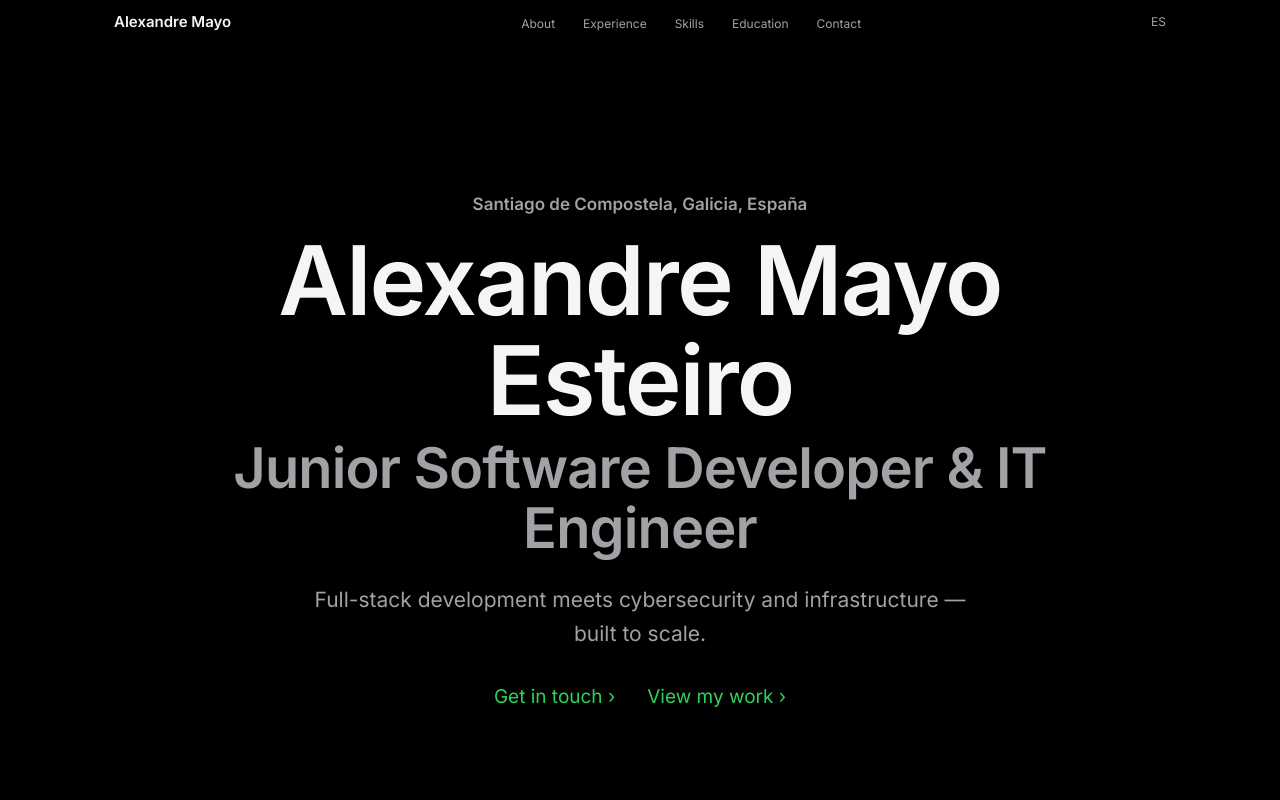
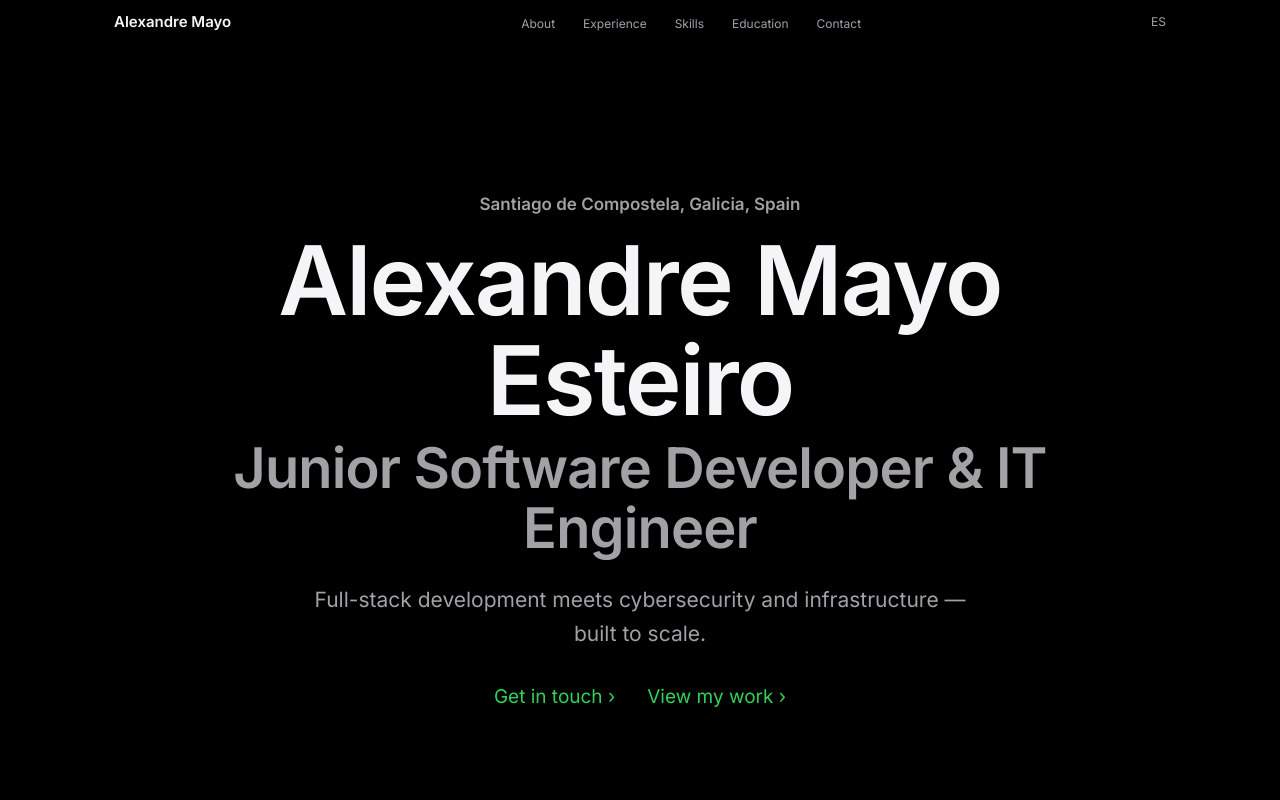
Before and after one commit to IsNotTheReal/me, a Next.js app: page /en in a window 1280 px wide. Shown: the top 800 px of the page. Built offline with nearby package versions, Linux system fonts and the light colour scheme.

Commit message:
Fixed issues

```diff
--- a/components/sections/Hero.tsx
+++ b/components/sections/Hero.tsx
@@ -9,7 +9,7 @@ export default function Hero({ profile, locale }: { profile: Profile; locale: Lo
     <section id="hero" className="relative bg-black">
       <div className="max-w-[980px] mx-auto px-6 pt-40 sm:pt-48 pb-24 text-center">
         {/* Eyebrow — Apple always names the "product line" above the headline */}
-        <p className="eyebrow">{profile.location}</p>
+        <p className="eyebrow">{pick(profile.location, locale)}</p>
 
         {/* The headline — this IS the design. No icon, no terminal, no gimmick. */}
         <h1 className="font-sf text-hero font-semibold text-gray1">
--- a/data/profile.ts
+++ b/data/profile.ts
@@ -14,7 +14,10 @@ export const profile: Profile = {
     en: 'Junior Software Developer specialising in cybersecurity and IT infrastructure. My background spans full-stack web development, systems administration, and international experience in Dublin. I combine hands-on technical depth with continuous learning and a drive to build systems that are both reliable and secure.',
     es: 'Desarrollador de Software Junior especializado en Ciberseguridad e Infraestructura IT. Trayectoria que combina desarrollo de aplicaciones con administración de sistemas y redes, con experiencia internacional consolidada en Dublín. Aprendizaje continuo, adaptación a entornos tecnológicos dinámicos y enfoque orientado a la resolución de problemas.',
   },
-  location: 'Santiago de Compostela, Galicia, España',
+  location: {
+    en: 'Santiago de Compostela, Galicia, Spain',
+    es: 'Santiago de Compostela, Galicia, España',
+  },
   email: 'contact@alexandremayo.com',
   availability: 'open',
   links: {
```
